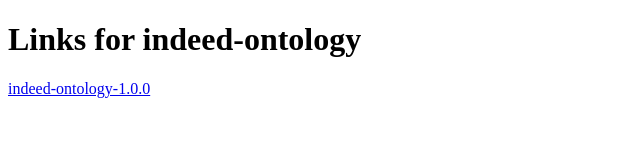
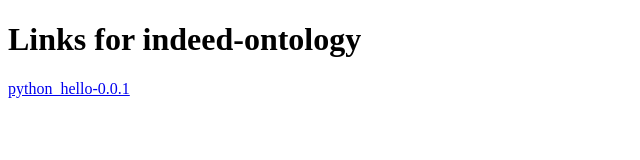
Before and after one commit to CUB-indeed/pypi, a plain HTML site: page indeed-ontology/index.html in a window 1280 px wide. Shown: the full height of the page, 0-640 px from the left. Drawn offline with Linux system fonts and the light colour scheme.

Commit message:
Update index.html

```diff
--- a/indeed-ontology/index.html
+++ b/indeed-ontology/index.html
@@ -5,7 +5,7 @@
   </head>
   <body>
     <h1>Links for indeed-ontology</h1>
-    <a href="git+https://github.com/cub-indeed/indeed-ontology#egg=indeed-ontology" data-requires-python="&gt;=3.8.0">indeed-ontology-1.0.0</a><br/>
-<!--     <a href="git+https://github.com/ceddlyburge/python_hello_world#egg=python_hello-0.0.1" data-requires-python="&gt;=3.6.0">python_hello-0.0.1</a><br/> -->
+<!--     <a href="git+https://github.com/cub-indeed/indeed-ontology#egg=indeed-ontology" data-requires-python="&gt;=3.8.0">indeed-ontology-1.0.0</a><br/> -->
+    <a href="git+https://github.com/ceddlyburge/python_hello_world#egg=python_hello-0.0.1" data-requires-python="&gt;=3.6.0">python_hello-0.0.1</a><br/>
   </body>
 </html>
```
